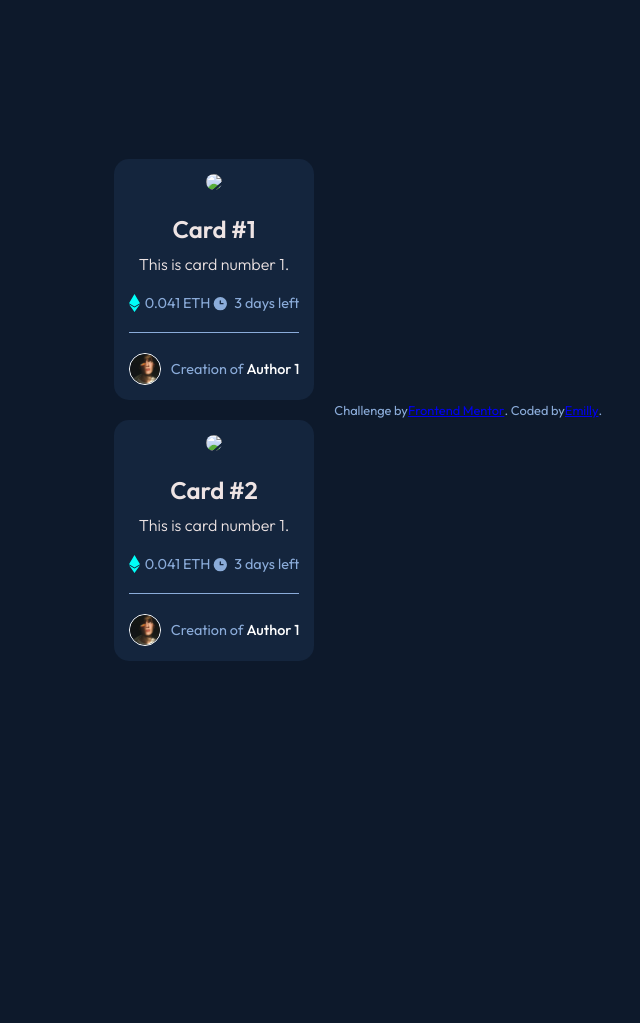
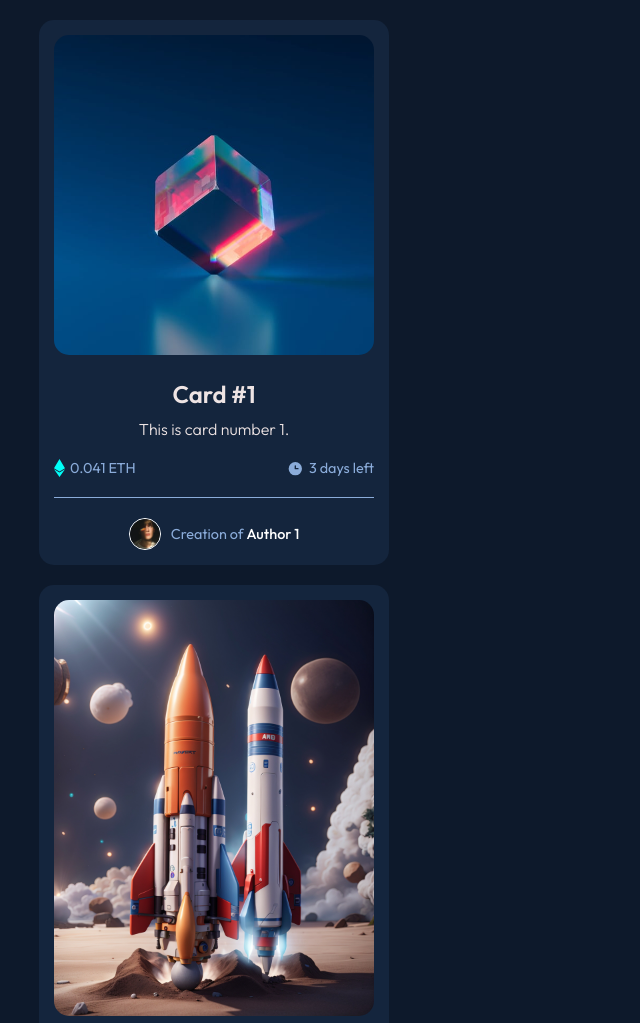
Before and after one commit to emilly-soares/DesafioCardNFT, a plain HTML site: page index.html in a window 1280 px wide. Shown: the top 1023 px of the page, without its empty margins (282-922 px from the left). Before the commit the page ends 800 px from the top, so only its background shows below. Drawn offline with Linux system fonts and the light colour scheme.

Commit message:
insert images

```diff
--- a/index.html
+++ b/index.html
@@ -1,55 +1,79 @@
 <!DOCTYPE html>
 <html lang="en">
-
   <head>
-   <meta charset="UTF-8">
-   <meta name="viewport" content="width=device-width, initial-scale=1.0">
-   <link rel="icon" type="image/png" sizes="32x32" href="./images/favicon-32x32.png">
-   <link rel="stylesheet" href="style.css">
+    <meta charset="UTF-8" />
+    <meta name="viewport" content="width=device-width, initial-scale=1.0" />
+    <link
+      rel="icon"
+      type="image/png"
+      sizes="32x32"
+      href="./images/favicon-32x32.png"
+    />
+    <link rel="stylesheet" href="style.css" />
     <title>Frontend Mentor | NFT preview card component</title>
   </head>
 
   <body>
-
-   <div class="cards-container">
-   </div>
-
-   <div class="custom-attribution">
-      Challenge by <a href="https://www.frontendmentor.io?ref=challenge" target="_blank">Frontend Mentor</a>.
-      Coded by <a href="#">Emilly</a>.
-   </div>
+    <div class="cards-container"></div>
 
     <script type="module">
-      import { createCardList } from './card-list.js';
+      import { createCardList } from "./card-list.js";
 
       const cardsData = [
         {
-            image: "./images/image-card1.jpg",
+          image: "./images/image-equilibrium.jpg",
           title: "Card #1",
           description: "This is card number 1.",
           ethereum: "0.041 ETH",
           timeLeft: "3 days left",
           author: {
             avatar: "./images/image-avatar.png",
-               name: "Author 1"
-            }
+            name: "Author 1",
+          },
         },
         {
-            image: "./images/image-card1.jpg",
+          image: "./images/image-rockets.jpg",
           title: "Card #2",
-            description: "This is card number 1.",
+          description: "This is card number 2.",
           ethereum: "0.041 ETH",
           timeLeft: "3 days left",
           author: {
-               avatar: "./images/image-avatar.png",
-               name: "Author 1"
-            }
+            avatar: "./images/image-avatar2.jpg",
+            name: "Author 2",
+          },
+        },
+        {
+          image: "./images/image-rockets.jpg",
+          title: "Card #3",
+          description: "This is card number 3.",
+          ethereum: "0.041 ETH",
+          timeLeft: "3 days left",
+          author: {
+            avatar: "./images/image-avatar3.jpg",
+            name: "Author 3",
+          },
+        },
+        {
+          image: "./images/image-car.jpg",
+          title: "Card #4",
+          description: "This is card number 4.",
+          ethereum: "0.041 ETH",
+          timeLeft: "3 days left",
+          author: {
+            avatar: "./images/image-avatar4.jpg",
+            name: "Author 4",
+          },
         },
       ];
-
       createCardList(cardsData);
     </script>
+
+    <div class="custom-attribution">
+      Challenge by
+      <a href="https://www.frontendmentor.io?ref=challenge" target="_blank"
+        >Frontend Mentor</a
+      >. Coded by <a href="#">Emilly</a>.
+    </div>
     <script src="card-list.js" type="module"></script>
   </body>
-
 </html>
```
Also changed, not shown: images/image-avatar3.jpg (added), images/image-avatar4.jpg (added), images/image-car.jpg (added), images/image-rocket.jpg (added), images/image-rockets.jpg (added), 1 other file. Lines whose indentation alone changed are shown as unchanged.
